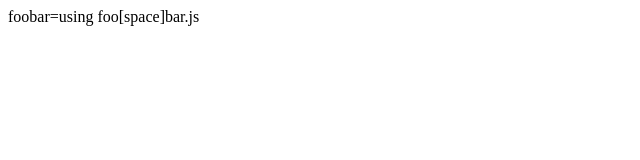
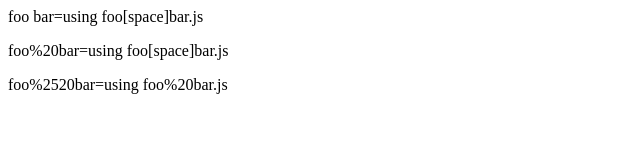
Before and after one commit to Fil/importz, a plain HTML site: page index.html in a window 1280 px wide. Shown: the whole page, without its empty margins (0-640 px from the left). Drawn offline with Linux system fonts and the light colour scheme.

Commit message:
more test

```diff
--- a/index.html
+++ b/index.html
@@ -1,9 +1,29 @@
-<div id="foobar"></div>
+<p id="foobar0"></p>
+
+<p id="foobar1"></p>
+
+<p id="foobar2"></p>
 
 <script type="module">
 
-  import foobar from "./foo%20bar.js";
+  import foobar0 from "./foo bar.js";
 
-  document.getElementById("foobar").innerHTML = `foobar=${foobar}`;
+  document.getElementById("foobar0").innerHTML = `foo bar=${foobar0}`;
 
 </script>
+
+<script type="module">
+
+  import foobar1 from "./foo%20bar.js";
+
+  document.getElementById("foobar1").innerHTML = `foo%20bar=${foobar1}`;
+
+</script>
+
+<script type="module">
+
+  import foobar2 from "./foo%2520bar.js";
+
+  document.getElementById("foobar2").innerHTML = `foo%2520bar=${foobar2}`;
+
+</script>
```
